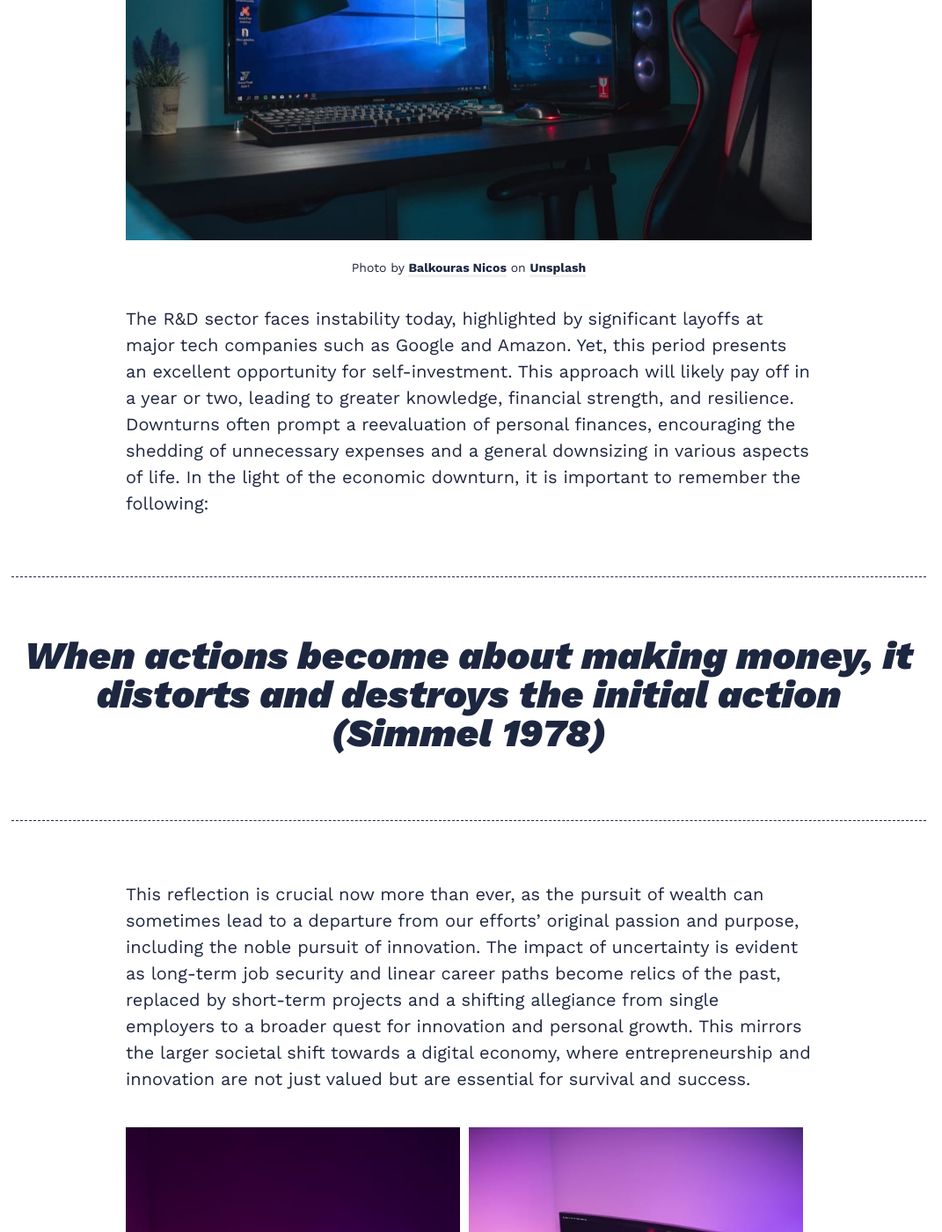
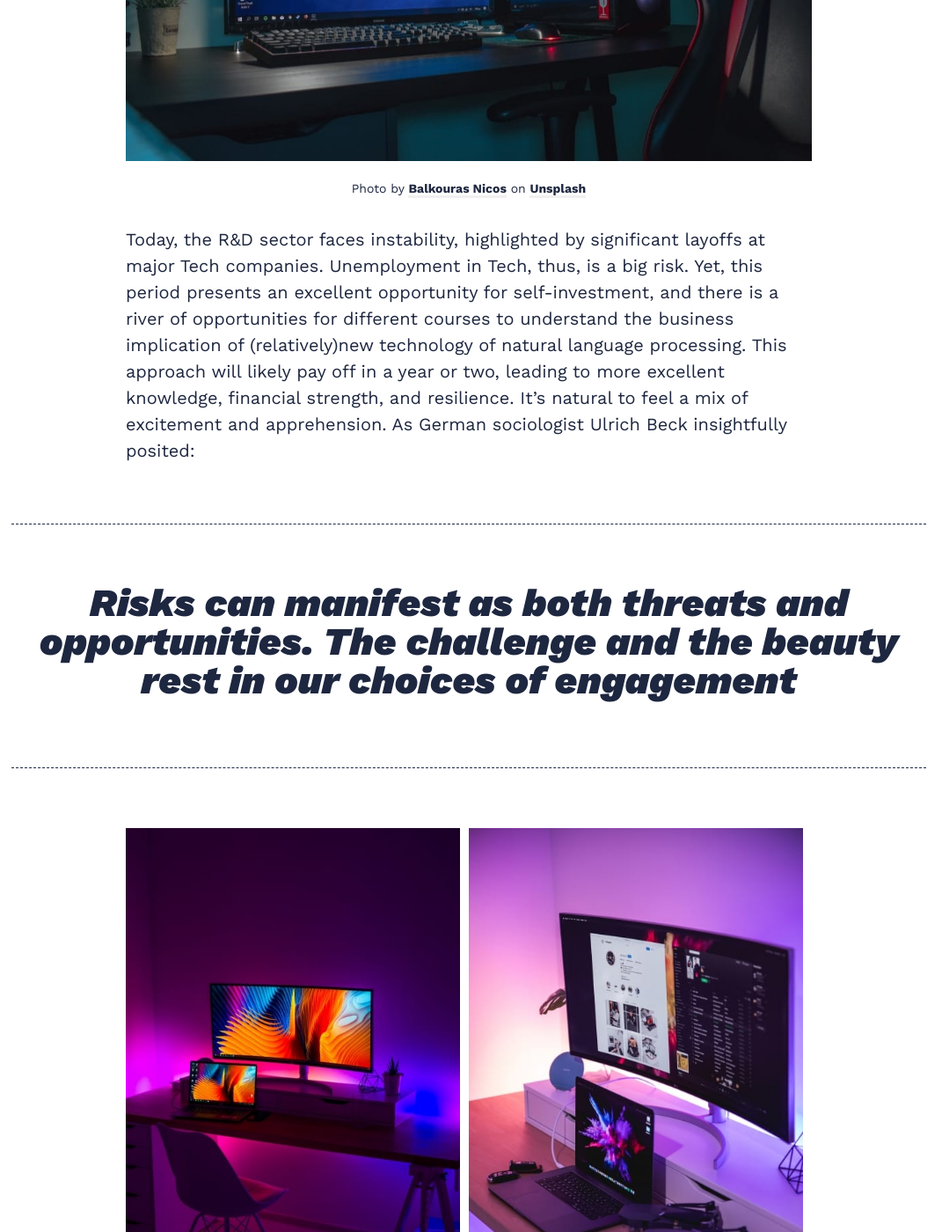
Before and after one commit to kargam0167/kargam0167.github.io, a Jekyll site: the page built from _posts/2023-10-14-What-doesnt -destroy -us- strengthens.markdown, in a window 1280 px wide and 1400 px high, scrolled down 1491 px. Shown: the whole window at 88% size, without its empty margins (107-1178 px from the left). Built offline with Jekyll 4.4.1, drawn with Linux system fonts in a browser that asks for light colours; nearby versions of some CDN libraries; some of the changed text lies outside the part shown.

Commit message:
Update 2023-10-14-What-doesnt -destroy -us- strengthens.markdown

```diff
--- a/_posts/2023-10-14-What-doesnt -destroy -us- strengthens.markdown
+++ b/_posts/2023-10-14-What-doesnt -destroy -us- strengthens.markdown
@@ -1,22 +1,19 @@
 ---
 layout: post
 title:  What doesn't destroy us strengthens us
-description: Pursuing a Ph.D. is like an extreme mental workout—it can either grind you down or build you up, much like my two decades of skydiving.
+description: How two decades of skydiving influence one's identity
 date:   2023-10-14 15:01:35 +0300
 image:  '/images/04-3.jpg'
 tags:   [workflow, hobby, study]
 ---
-Pursuing a Ph.D. is an extreme mental workout — it can either grind you down or build you up, much like experiences from my two decades of skydiving. This "odd" hobby has sharpened my sense of risk and taught me to stay completely in the moment, lessons that are unexpectedly valuable in the rapidly changing world. This has occupied my mind for the past four years and has become a core of my Ph.D.
+Apart from my R&D career, I have been skydiving for more than twenty years. This "weird" activity has taught me two things: profound lessons on risk perception and the art of being utterly present.
 
 ![Workflow]({{site.baseurl}}/images/2.1.jpg)
 *Photo by [Balkouras Nicos](https://unsplash.com/photos/ncOQxZe8Krw) on [Unsplash](https://unsplash.com/)*
 
-The R&D sector faces instability today, highlighted by significant layoffs at major tech companies such as Google and Amazon. Yet, this period presents an excellent opportunity for self-investment. This approach will likely pay off in a year or two, leading to greater knowledge, financial strength, and resilience. Downturns often prompt a reevaluation of personal finances, encouraging the shedding of unnecessary expenses and a general downsizing in various aspects of life. In the light of the economic downturn, it is important to remember the following:
+Today, the R&D sector faces instability, highlighted by significant layoffs at major Tech companies. Unemployment in Tech, thus, is a big risk. Yet, this period presents an excellent opportunity for self-investment, and there is a river of opportunities for different courses to understand the business implication of (relatively)new technology of natural language processing. This approach will likely pay off in a year or two, leading to more excellent knowledge, financial strength, and resilience. It's natural to feel a mix of excitement and apprehension. As German sociologist Ulrich Beck insightfully posited:
 
-> When actions become about making money, it distorts and destroys the initial action (Simmel 1978)
-
-This reflection is crucial now more than ever, as the pursuit of wealth can sometimes lead to a departure from our efforts' original passion and purpose, including the noble pursuit of innovation. The impact of uncertainty is evident as long-term job security and linear career paths become relics of the past, replaced by short-term projects and a shifting allegiance from single employers to a broader quest for innovation and personal growth.
-This mirrors the larger societal shift towards a digital economy, where entrepreneurship and innovation are not just valued but are essential for survival and success.
+> Risks can manifest as both threats and opportunities. The challenge and the beauty rest in our choices of engagement
 
 <div class="gallery-box">
   <div class="gallery">
```
